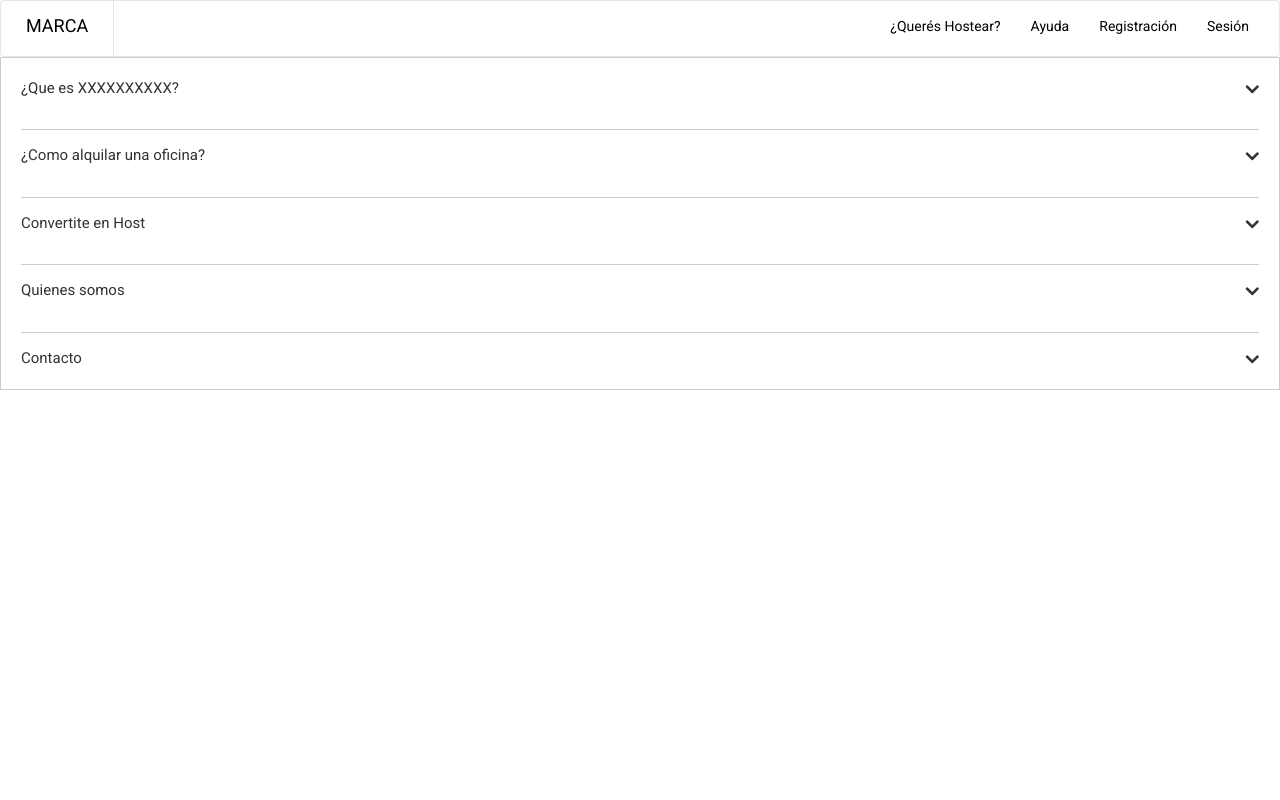
After one commit to juanstein/lastRow, a PHP site: page /ayuda.php in a window 1280 px wide. The commit adds this page. Run offline with PHP 8.4, Linux system fonts and the light colour scheme.

Commit message:
Add files via upload

```diff
--- /dev/null
+++ b/ayuda.php
@@ -0,0 +1,90 @@
+<!DOCTYPE html>
+<html lang="en">
+
+<head>
+
+    <meta charset="utf-8">
+    <meta http-equiv="X-UA-Compatible" content="IE=edge">
+    <meta name="viewport" content="width=device-width, initial-scale=1">
+    <meta name="description" content="">
+    <meta name="author" content="">
+
+    <title>XXXXXXXXXXXXX</title>
+
+    <!-- Bootstrap Core  -->
+    <link href="css/bootstrap.css" rel="stylesheet">
+
+    <!-- Custom CSS -->
+    <link href="css/style.css" rel="stylesheet">
+
+    <!-- Custom Fonts -->
+    <link href="css/font-awesome.min.css" rel="stylesheet" type="text/css">
+
+    <!--Google Fonts -->
+
+    <link href="https://fonts.googleapis.com/css?family=Montserrat" rel="stylesheet">
+    <link href="https://fonts.googleapis.com/css?family=Roboto" rel="stylesheet">
+
+    <!-- HTML5 Shim and Respond.js IE8 support of HTML5 elements and media queries -->
+    <!-- WARNING: Respond.js doesn't work if you view the page via file:// -->
+    <!--[if lt IE 9]>
+        <script src="https://oss.maxcdn.com/libs/html5shiv/3.7.0/html5shiv.js"></script>
+        <script src="https://oss.maxcdn.com/libs/respond.js/1.4.2/respond.min.js"></script>
+    <![endif]-->
+
+</head>
+
+<body>
+
+<?PHP include 'headermobile.php'; ?>
+
+
+            <div class="modal-content" id="modalcontenthelp">
+              <ul class="modal-body">
+
+                <li class="questionhelp primera"><p>¿Que es XXXXXXXXXX?<i class="fa fa-angle-down" aria-hidden="true"></i></p>
+                  <ul>
+                    <li class="questionanswer">XXXXX es un sitio dedicado a proveer facilidades inmobiliarias para startups bajo la modalidad de espacios de coworking.</li>
+                  </ul>
+                </li>
+
+                <li class="questionhelp"><p>¿Como alquilar una oficina?<i class="fa fa-angle-down" aria-hidden="true"></i></p>
+                  <ul>
+                    <li class="questionanswer">En tres simples pasos podes iniciar tu negocio. Te registras en el sitio, elegis la oficina y alquilas. Facilitamos el proceso de busqueda para que hagas lo que mas te gusta hacer. </li>
+                  </ul>
+                </li>
+
+                <li class="questionhelp"><p>Convertite en Host<i class="fa fa-angle-down" aria-hidden="true"></i></p>
+                  <ul>
+                    <li class="questionanswer">Si te sobra un ambiente en tu casa, con XXXXXX podes ganarte desde $1.500 pesos por mes, si lo publicas y hosteas a alguna empresa.</li>
+                  </ul>
+                </li>
+
+                <li class="questionhelp"><p>Quienes somos<i class="fa fa-angle-down" aria-hidden="true"></i></p>
+                  <ul>
+                    <li class="questionanswer">Somos 3 alumnos de la clase de Full Stack, que solamente queremos cambiar el mundo y en el mientras tanto llenarnos de plata. </li>
+                  </ul>
+                </li>
+
+                <li class="questionhelp quinta"><p>Contacto<i class="fa fa-angle-down" aria-hidden="true"></i></p>
+                  <ul>
+                    <li class="questionanswer">Contactate con nosotros por cualquier duda o consulta a <span>soporte@xxxxxxx.com</span></li>
+                  </ul>
+                </li>
+
+              </ul>
+            </div>
+          </div>
+        </div>
+
+    <!-- jQuery -->
+    <script   src="js/jquery-2.1.1.js"></script>
+
+    <!--javascript customize-->
+    <script src="js/main.js"></script>
+
+    <!-- Bootstrap Core CDN -->
+    <script src="js/bootstrap.min.js" ></script>
+
+</body>
+</html>
--- a/css/style.css
+++ b/css/style.css
@@ -88,11 +88,9 @@ body {
     padding-left: 10px;
 }
 
-.openhelp .ayudadesktop, .openregs .registraciondesktop, .opensession .sesiondesktop {
+.openhelp .ayudadesktop, .openregs .registraciondesktop, .opensession .sesiondesktop, .host .hostdesktop {
     display:none;
 }
-
-
 
 /* BODY */
 
@@ -206,11 +204,11 @@ div.bajada h2 {
 
 @media(min-width:1001px) {
 
-    .openhelp .ayudamobile, .openregs .registracionmobile, .opensession .sesionmobile {
+    .openhelp .ayudamobile, .openregs .registracionmobile, .opensession .sesionmobile, .host .hostmobile {
         display:none;
     }
 
-    .openhelp .ayudadesktop, .openregs .registraciondesktop, .opensession .sesiondesktop {
+    .openhelp .ayudadesktop, .openregs .registraciondesktop, .opensession .sesiondesktop, .host .hostdesktop {
         display:inline-block;
     }
 
@@ -384,6 +403,7 @@ div.bajada h2 {
 
     .quinta {
         border:0;
+        padding-bottom: 0;
     }
 
     .username input[placeholder], .password input[placeholder] {
--- /dev/null
+++ b/headermobile.php
@@ -0,0 +1,24 @@
+<nav class="navbar navbar-default">
+  <div class="container-fluid">
+    <!-- Brand and toggle get grouped for better mobile display -->
+    <div class="navbar-header uppercase">
+      <button type="button" class="navbar-toggle collapsed" data-toggle="collapse" data-target="#bs-example-navbar-collapse-1" aria-expanded="false">
+        <span class="sr-only">Toggle navigation</span>
+        <span class="icon-bar"></span>
+        <span class="icon-bar"></span>
+        <span class="icon-bar"></span>
+      </button>
+      <a class="navbar-brand" href="index.html">Marca</a>
+    </div>
+
+    <!-- Collect the nav links, forms, and other content for toggling -->
+    <div class="collapse navbar-collapse" id="bs-example-navbar-collapse-1">
+      <ul class="nav navbar-nav navbar-right">
+        <li class="host"><a href="host.php" class="hostmobile">¿Querés Hostear?</a><a class="hostdesktop">¿Querés Hostear?</a></li>
+        <li class="openhelp"><a href="ayuda.php" class="ayudamobile">Ayuda</a><a class="ayudadesktop">Ayuda</a></li>
+        <li class="openregs"><a href="registracion.php" class="registracionmobile">Registración</a><a class="registraciondesktop">Registración</a></li>
+        <li class="opensession"><a href="sesion.php" class="sesionmobile">Sesión</a><a class="sesiondesktop">Sesión</a></li>
+      </ul>
+    </div><!-- /.navbar-collapse -->
+  </div><!-- /.container-fluid -->
+</nav>
--- a/js/main.js
+++ b/js/main.js
@@ -13,11 +13,26 @@ $('.opensession').on('click', function (e) {
 	  $('#modalsession').modal('show');
 	});
 
-
 	$("li.questionhelp").click(function() {
 		$(this).find('i').toggleClass('fa-angle-down fa-angle-up');
 		$(this).children('ul').toggle();
 	});
+});
 
+// Get the modal
+var modal = document.getElementById('modalhost');
 
-});
+// Get the button that opens the modal
+var btn = document.getElementById("myBtn");
+
+// When the user clicks the button, open the modal
+btn.onclick = function() {
+    modal.style.display = "block";
+}
+
+// When the user clicks anywhere outside of the modal, close it
+window.onclick = function(event) {
+    if (event.target == modal) {
+        modal.style.display = "none";
+    }
+}
```
Also changed, not shown: other parts of css/style.css (+28 -8 lines), host.php (added, +51 -0 lines), index.html (+27 -17 lines), registracion.php (added, +51 -0 lines), sesion.php (added, +51 -0 lines). Lines whose indentation alone changed are shown as unchanged.
